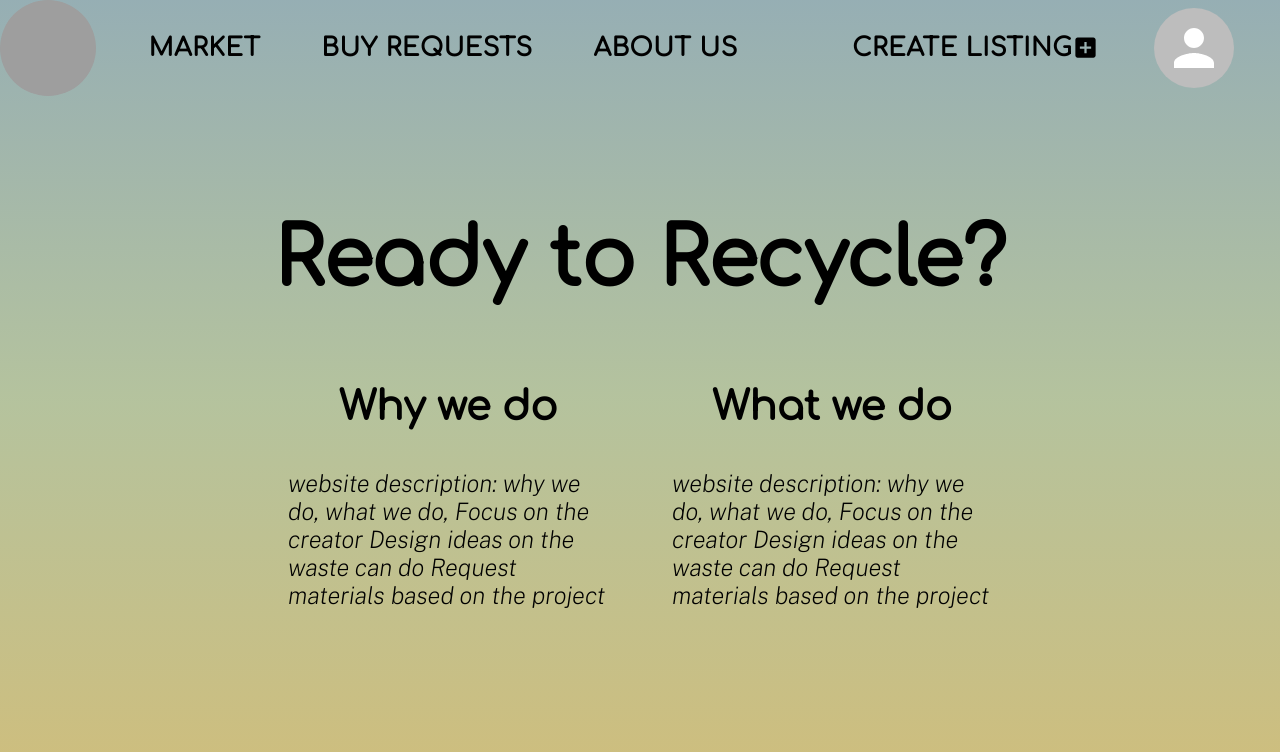
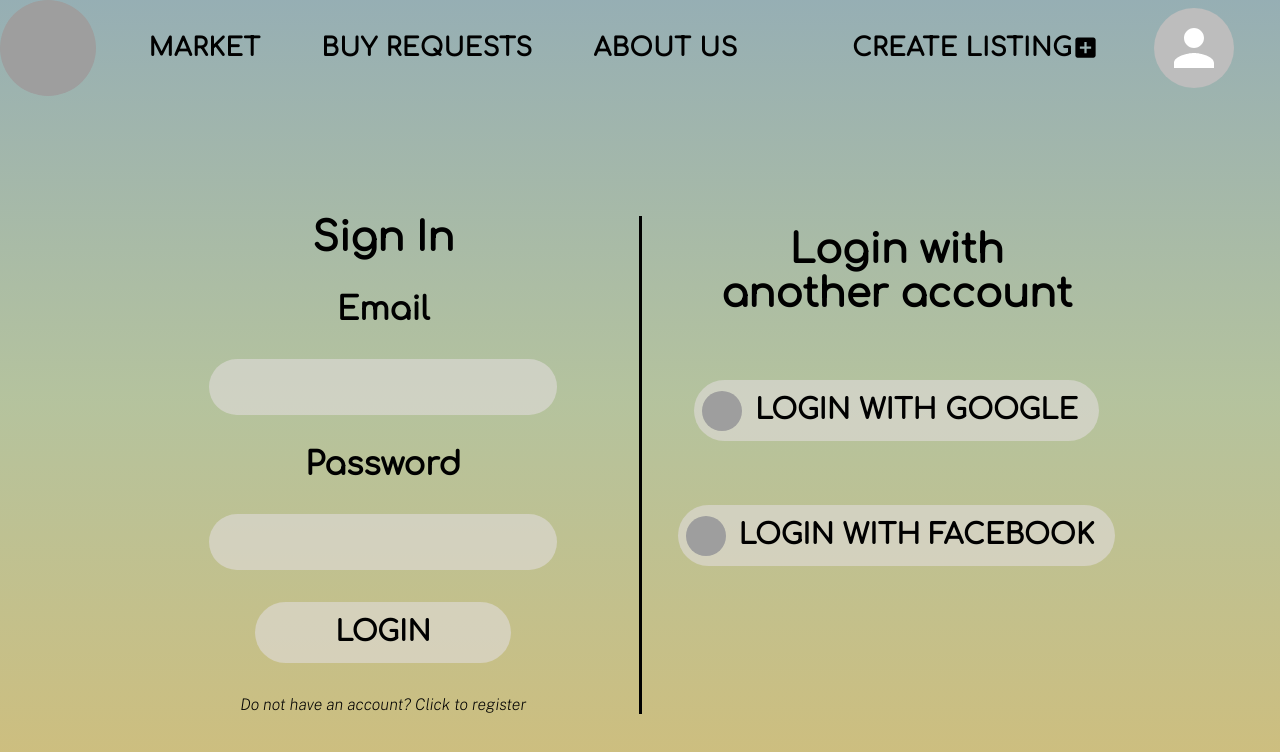
Before and after one commit to thebowenfeng/codebrew2022, a React (Create React App) app: page / in a window 1280 px wide. Shown: the top 752 px of the page. Built offline with nearby package versions, Linux system fonts and the light colour scheme; grey boxes are pictures that could not be loaded.

Commit message:
added UI elements for login page

```diff
--- a/src/App.css
+++ b/src/App.css
@@ -16,3 +16,11 @@
   justify-content: center;
   width: 30vw
 }
+
+.Login-block {
+  display: flex;
+  flex-direction: column;
+  align-items: center;
+  justify-content: center;
+  width: 40vw
+}
--- a/src/App.js
+++ b/src/App.js
@@ -4,6 +4,9 @@ import About from "./Pages/About";
 import {useState} from "react";
 import {CurrentPageContext} from "./Contexts/CurrentPageContext";
 import GlobalMenubar from "./Components/global_menubar";
+import RoundedButton from "./Components/RoundedButton";
+import RoundedLogoButton from "./Components/RoundedLogoButton";
+import Login from "./Pages/Login";
 
 function App() {
   // Your web app's Firebase configuration
@@ -20,13 +23,14 @@ function App() {
   const app = initializeApp(firebaseConfig);
 
   //States
-  const [currentPage, setCurrentPage] = useState("About");
+  const [currentPage, setCurrentPage] = useState("Login");
 
   return (
     <CurrentPageContext.Provider value={[currentPage, setCurrentPage]}>
       <div className="App">
         <GlobalMenubar />
         {currentPage === "About" && <About />}
+        {currentPage === "Login" && <Login/>}
       </div>
     </CurrentPageContext.Provider>
   );
--- /dev/null
+++ b/src/Components/RoundedButton.js
@@ -0,0 +1,19 @@
+import {styled} from "@mui/material";
+import Button from "@mui/material/Button";
+
+export default function RoundedButton(props){
+    const ColorButton = styled(Button)(({ theme }) => ({
+        color: "rgba(0,0,0,1)",
+        backgroundColor: "rgba(225,221,221,0.6)",
+        borderRadius: 50,
+        '&:hover': {
+            backgroundColor: "rgba(225,221,221,0.4)"
+        }
+    }));
+
+    return (
+        <ColorButton sx={props.style} onClick={props.onClick}>
+            <h1>{props.children}</h1>
+        </ColorButton>
+    )
+}
--- /dev/null
+++ b/src/Components/RoundedLogoButton.js
@@ -0,0 +1,33 @@
+import RoundedButton from "./RoundedButton";
+import Avatar from "@mui/material/Avatar";
+
+export default function RoundedLogoButton(props){
+    return(
+        <RoundedButton style={{
+            ...props.style,
+            justifyContent: "flex-start"
+        }}>
+            <div style={{
+                display: "flex",
+                flexDirection: "row",
+                textAlign: "left"
+            }}>
+                <div style={{
+                    display: "flex",
+                    flexDirection: "column",
+                    alignItems: "center",
+                    justifyContent: "center",
+                    marginRight: "1vw"
+                }}>
+                    <Avatar alt="Remy Sharp" src={props.src} />
+                </div>
+                <div style={{
+                    marginRight: "1vw"
+                }}>
+                    {props.children}
+                </div>
+
+            </div>
+        </RoundedButton>
+    )
+}
--- /dev/null
+++ b/src/Components/RoundedTextBox.js
@@ -0,0 +1,22 @@
+import {styled, TextField} from "@mui/material";
+import {forwardRef} from "react";
+
+const CssTextField = styled(TextField)({
+    backgroundColor: "rgba(225,221,221,0.6)",
+    borderRadius: 50,
+    '& .MuiOutlinedInput-root': {
+        '& fieldset': {
+            borderColor: 'transparent',
+        },
+        '&:hover fieldset': {
+            borderColor: 'transparent',
+        },
+        '&.Mui-focused fieldset': {
+            borderColor: 'transparent',
+        },
+    },
+});
+
+export const RoundedTextBox = forwardRef((props, ref) => (
+    <CssTextField inputProps={{style: props.style}} type={props.type} inputRef={ref}/>
+));
--- /dev/null
+++ b/src/Pages/Login.js
@@ -0,0 +1,66 @@
+import {RoundedTextBox} from "../Components/RoundedTextBox";
+import RoundedButton from "../Components/RoundedButton";
+import RoundedLogoButton from "../Components/RoundedLogoButton";
+import {useRef} from "react";
+
+import { getAuth, signInWithEmailAndPassword } from "firebase/auth";
+
+export default function Login(){
+    const emailRef = useRef(null);
+    const passwordRef = useRef(null);
+
+    const auth = getAuth();
+
+    const loginClick = () => {
+        if(emailRef.current.value === "" || passwordRef.current.value === ""){
+            alert("Username and password fields cannot be empty");
+        }else{
+            signInWithEmailAndPassword(auth, emailRef.current.value, passwordRef.current.value).then((userCreds) => {
+                alert("Signed in");
+                console.log(userCreds.user.email);
+                console.log(userCreds.user.uid);
+            }).catch((error) => {
+                alert("ERROR: " + error.message);
+            })
+        }
+    }
+
+    return(
+        <div style={{
+            display: "flex",
+            flexDirection: "row",
+            marginTop: "15vh",
+            marginLeft: "10vw",
+            width: "80vw",
+            alignItems: "center",
+            justifyContent: "center"
+        }}>
+            <div className={"Login-block"} style={{
+                borderStyle: "solid",
+                borderWidth: 0,
+                borderRightWidth: 3,
+                rowGap: "4vh"
+            }}>
+                <h1 style={{fontSize: "5vh"}}>Sign In</h1>
+                <h1>Email</h1>
+                <RoundedTextBox style={{fontSize: "2vh", width: "25vw"}} ref={emailRef}/>
+                <h1>Password</h1>
+                <RoundedTextBox style={{fontSize: "2vh", width: "25vw"}} type={"password"} ref={passwordRef}/>
+                <RoundedButton style={{width: "20vw"}} onClick={loginClick}>Login</RoundedButton>
+                <p style={{fontSize: "2vh", cursor: "pointer"}} onClick={() => alert("asfd")}>Do not have an account? Click to register</p>
+            </div>
+            <div className={"Login-block"} style={{
+                rowGap: "8vh",
+                marginTop: "-17vh"
+            }}>
+                <h1 style={{fontSize: "5vh", width: "30vw", textAlign: "center"}}>Login with another account</h1>
+                <RoundedLogoButton
+                    src={"https://www.freepnglogos.com/uploads/google-logo-png/google-logo-png-webinar-optimizing-for-success-google-business-webinar-13.png"}
+                >Login with Google</RoundedLogoButton>
+                <RoundedLogoButton
+                    src={"https://upload.wikimedia.org/wikipedia/commons/thumb/0/05/Facebook_Logo_%282019%29.png/1200px-Facebook_Logo_%282019%29.png"}
+                >Login with Facebook</RoundedLogoButton>
+            </div>
+        </div>
+    )
+}
```
Also changed, not shown: 1 other file (tests, documents, lock files or other folders).
